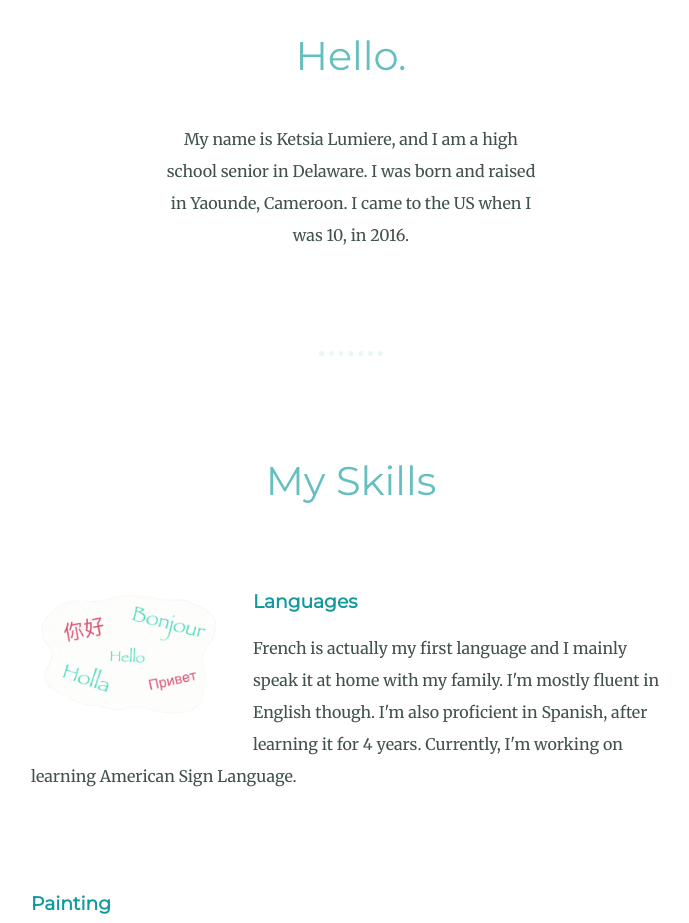
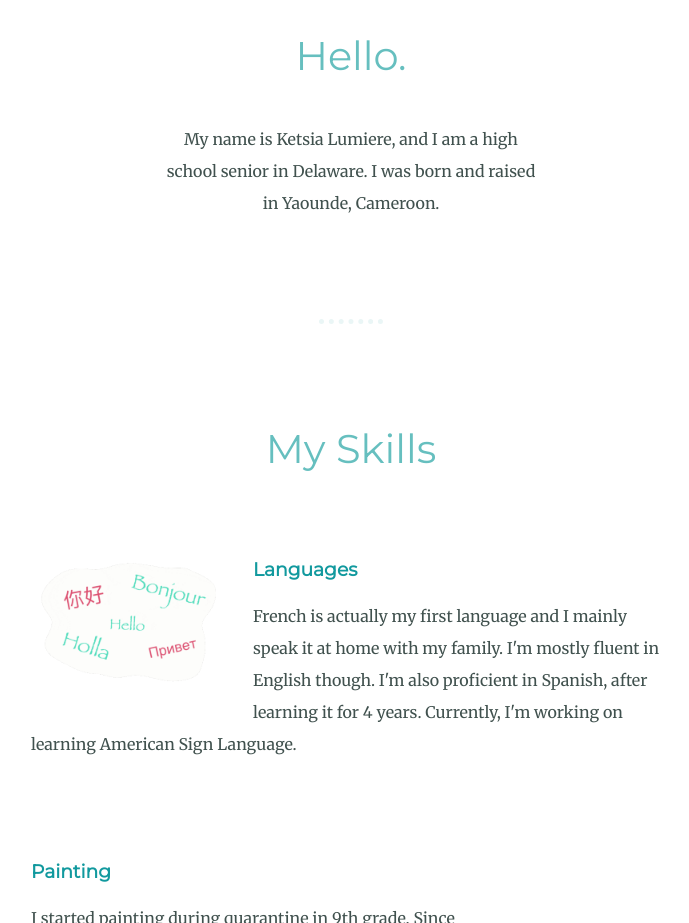
Before and after one commit to ketsia0623/kpersonalsite, a plain HTML site: page index.html in a window 1280 px wide. Shown: the part 1040-1963 px from the top of the page, without its empty margins (289-978 px from the left). Drawn offline with Linux system fonts and the light colour scheme.

Commit message:
Update index.html

```diff
--- a/index.html
+++ b/index.html
@@ -23,7 +23,7 @@
     <div class="profile">
         <img src="girl.png" alt="Girl">
         <h2>Hello.</h2>
-        <p class="intro">My name is Ketsia Lumiere, and I am a high school senior in Delaware. I was born and raised in Yaounde, Cameroon. I came to the US when I was 10, in 2016.</p>
+        <p class="intro">My name is Ketsia Lumiere, and I am a high school senior in Delaware. I was born and raised in Yaounde, Cameroon. </p>
     </div>
 
     <hr>
```
